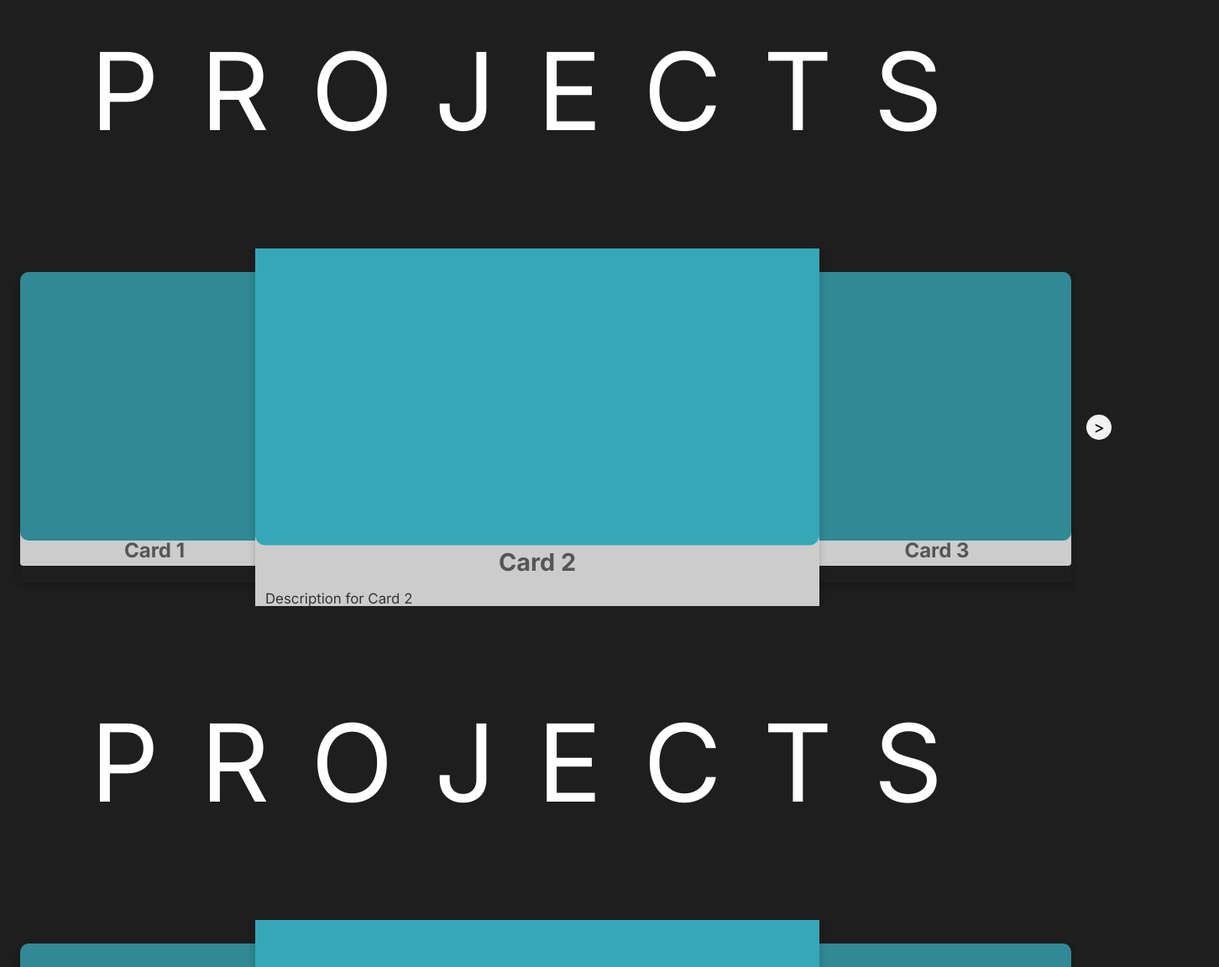
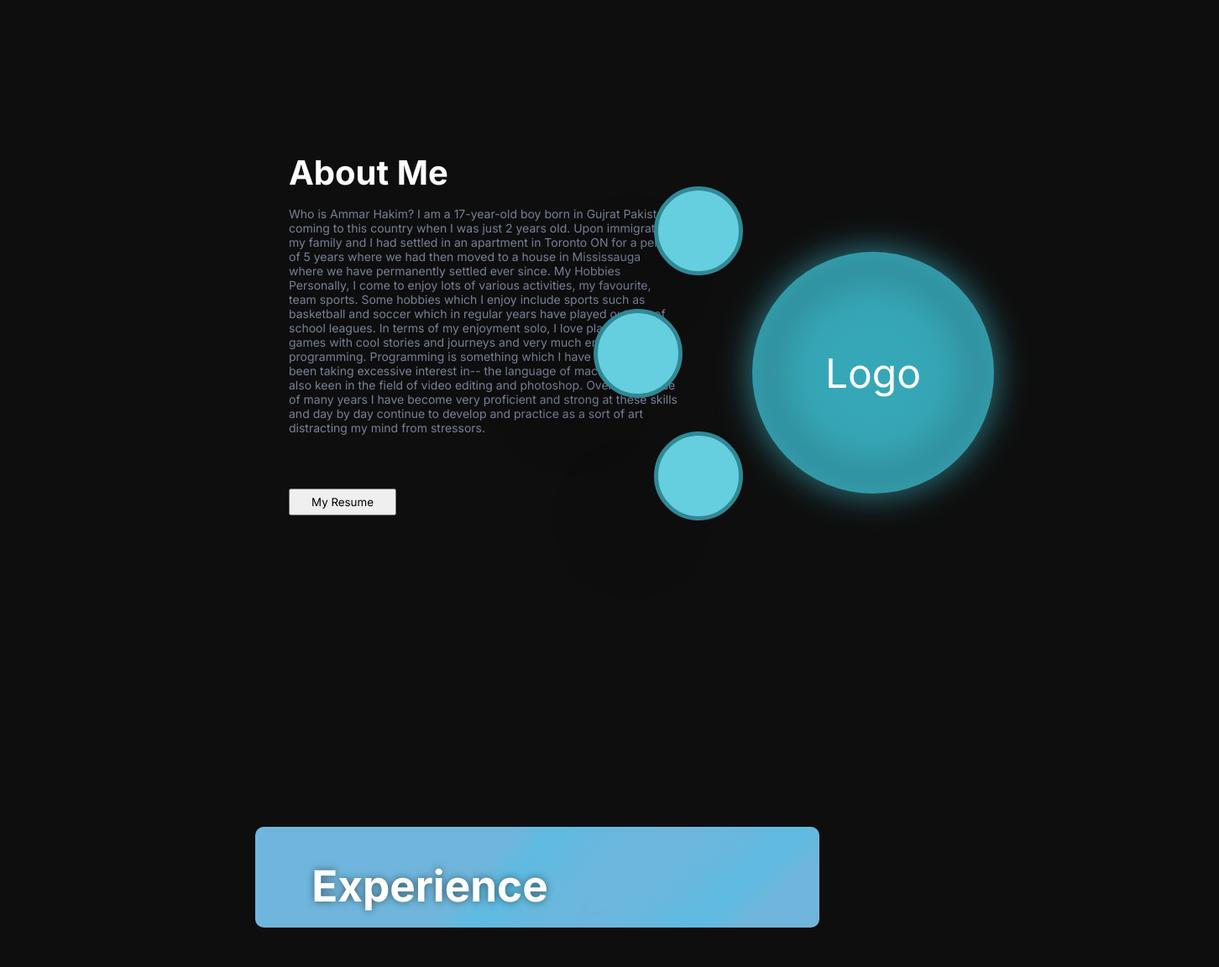
Before and after one commit to ammxr/ammxr.github.io, a React (Create React App) app: page / in a window 1280 px wide. Shown: the part 883-2035 px from the top of the page at 84% size, 1452 px wide, since content can reach past the window. Built offline with nearby package versions, Linux system fonts and the light colour scheme.

Commit message:
AboutMe Component
Created component and created design

```diff
--- a/src/App.css
+++ b/src/App.css
@@ -1,8 +1,22 @@
 :root {
   --black: #1E1E1E;
+  --bluePrimary: #36A7B7;
+  --blueSecondary: #308995;
+  --black : rgb(14, 14, 14);
+  --gray : #788097;
+  --blueCard : #DDF8FE;
+  --purple: rgb(238 210 255);
+  --boxShadow : 0px 19px 60px rgb(0 0 0 / 8%);
+  --orangeCard: rgba(252, 166, 31, 0.45);
+  --smboxShadow: -79px 51px 60px rgba(0, 0, 0, 0.08);
   background-color: var(--black);
 }
-
+body {
+  scroll-snap-type: y mandatory;
+}
+html {
+  font-size: 16px;
+}
 section {
   height: 100vh;
   width: 100%;
@@ -10,7 +24,9 @@ section {
   flex-direction: column;
   justify-content: center;
   align-items: center;
+  scroll-snap-align: start;
 }
+
 
 .App {
   padding: 0.5rem 3.5rem;
--- a/src/App.js
+++ b/src/App.js
@@ -1,15 +1,17 @@
 import React from 'react';
 import Navbar from './components/Navbar/Navbar';
 import Header from './components/Header/Header';
+import AboutMe from './components/AboutMe/AboutMe';
+import Experience from './components/Experience/Experience';
 import Projects from './components/Projects/Projects';
 import './App.css';
-
 function App() {
   return (
     <div className="app">
       <Navbar />
       <Header />
-      <Projects />
+      <AboutMe />
+      <Experience />
       <Projects />
     </div>
   );
--- /dev/null
+++ b/src/components/AboutMe/AboutMe.css
@@ -0,0 +1,162 @@
+.a-container {
+  display: flex;
+  height: 90vh;
+  margin-left: 21rem;
+  align-items: center;
+}
+
+/* Left side */
+.a-left {
+  margin-top: 14rem;
+  flex: 1;
+  display: flex;
+  flex-direction: column;
+  align-items: flex-end; /* Align circles to the right side */
+}
+
+.a-left > .a-secCircle {
+  margin-bottom: 2rem; /* Add spacing between the circles */
+}
+
+.a-contents {
+  color: var(--bluePrimary);
+  display: flex;
+  flex-direction: column;
+  position: relative;
+}
+
+.a-contents > :nth-child(1) {
+  color: white;
+  font-size: 2.5rem;
+  font-weight: bold;
+}
+
+.a-contents > :nth-child(2) {
+  color: var(--gray);
+  font-size: 14px;
+  margin-top: 1rem;
+}
+
+.s-button {
+  width: 8rem;
+  height: 2rem;
+  margin-top: 4rem;
+}
+
+/* Right side */
+.a-right {
+  position: relative;
+  display: flex;
+  flex-direction: column;
+  align-items: center;
+  flex: 1;
+}
+
+.a-secCircle {
+  width: 6rem;
+  height: 6rem;
+  position: relative;
+  border-radius: 100%;
+  border: 5px solid var(--blueSecondary);
+  display: flex;
+  align-items: center;
+  justify-content: center;
+  box-shadow: var(--smboxShadow);
+  background: rgb(101, 207, 223);
+}
+
+.a-secCircle > img {
+  transform: scale(0.4);
+}
+
+.a-secCircle:nth-child(1) {
+  top: 15rem;
+  left: -13rem;
+}
+
+.a-secCircle:nth-child(2) {
+  top: 17.5rem;
+  left: -17.5rem;
+}
+
+.a-secCircle:nth-child(3) {
+  top: 20rem;
+  left: -13rem;
+}
+
+.a-mainCircle {
+  position: relative;
+  width: 18rem;
+  height: 18rem;
+  border-radius: 100%;
+  background: var(--bluePrimary);
+  display: flex;
+  align-items: center;
+  justify-content: center;
+  z-index: 2;
+}
+
+.a-mainCircleGlow {
+  position: absolute;
+  width: 18rem;
+  height: 18rem;
+  border: 36px solid #308995;
+  filter: blur(20.5px);
+  box-sizing: border-box;
+  border-radius: 50%;
+  z-index: 3;
+}
+
+.a-mainCircleLogo {
+  font-size: 3rem;
+  color: white;
+}
+
+.a-backCircle {
+  position: absolute;
+  height: 13rem;
+  width: 13rem;
+  border-radius: 100%;
+  z-index: 1;
+}
+
+@media screen and (max-width: 480px) {
+  .works {
+    flex-direction: column;
+    height: 55rem;
+    padding: 0;
+    gap: 5rem;
+  }
+
+  .a-right {
+    display: flex;
+    align-items: flex-start;
+    justify-content: start;
+    transform: scale(0.7);
+  }
+
+  .a-mainCircle {
+    position: relative;
+    width: 18rem;
+    height: 18rem;
+    border-radius: 100%;
+    background: var(--bluePrimary);
+    z-index: 1;
+    display: flex;
+    align-items: center;
+    justify-content: center;
+  }
+
+  .a-mainCircleGlow {
+    position: absolute;
+    width: 469px;
+    height: 469px;
+    border: 36px solid #308995;
+    filter: blur(20.5px);
+    box-sizing: border-box;
+    border-radius: 50%;
+    top: -36px;
+    left: -36px;
+    z-index: 3;
+  }
+}
--- /dev/null
+++ b/src/components/AboutMe/AboutMe.jsx
@@ -0,0 +1,37 @@
+import React from "react";
+import "./AboutMe.css";
+import pkFlag from "../../images/AmmarHakimLogoInitials.png";
+import tmuLogo from "../../images/AmmarHakimLogoInitials.png";
+import programmingLogo from "../../images/AmmarHakimLogoInitials.png";
+
+const AboutMe = () => {
+  return (
+    <div className="a-container" id="a-container">
+
+      <div className="a-left">
+        <div className="a-contents">
+          <span>About Me</span>
+          <span>
+            Who is Ammar Hakim?  I am a 17-year-old boy born in Gujrat Pakistan coming to this country when I was just 2 years old. Upon immigration, my family and I had settled in an apartment in Toronto ON for a period of 5 years where we had then moved to a house in Mississauga where we have permanently settled ever since.
+            My Hobbies Personally, I come to enjoy lots of various activities, my favourite, team sports. Some hobbies which I enjoy include sports such as basketball and soccer which in regular years have played outside of school leagues. In terms of my enjoyment solo, I love playing video games with cool stories and journeys and very much enjoy programming. Programming is something which I have day by day been taking excessive interest in-- the language of machines. I am also keen in the field of video editing and photoshop. Over the course of many years I have become very proficient and strong at these skills and day by day continue to develop and practice as a sort of art distracting my mind from stressors.
+          </span>
+          <button className="button s-button">My Resume</button>
+        </div>
+      </div>
+
+      <div className="a-right">
+        <div className="a-secCircle"></div>
+        <div className="a-secCircle"></div>
+        <div className="a-secCircle"></div>
+        <div className="a-mainCircle">
+          <div className="a-mainCircleGlow"></div>
+          <div className="a-mainCircleLogo">Logo</div>
+        </div>
+        <div className="a-backCircle"></div>
+        <div className="a-backCircle"></div>
+      </div>
+    </div>
+  );
+};
+
+export default AboutMe;
--- a/src/components/Card/Card.css
+++ b/src/components/Card/Card.css
@@ -2,6 +2,12 @@
 
 * {
   font-family: 'Inter', sans-serif;
+}
+
+.card-container {
+  display: flex;
+  justify-content: center;
+  align-items: center;
 }
 
 .card {
@@ -13,16 +19,6 @@
   transition: transform 0.3s ease;
   margin: 0 0.5rem;
   cursor: pointer;
-}
-
-.card.active {
-  transform: scale(1.2);
-  z-index: 1;
-  box-shadow: 0 10px 20px rgba(0, 0, 0, 0.2), 0 6px 6px rgba(0, 0, 0, 0.12);
-}
-
-.card.expanded {
-  width: 30rem;
 }
 
 .card .c-imageFrame {
@@ -54,7 +50,21 @@
 }
 
 .card.center-card {
-  width: 35rem;
+  width: 45rem;
+  transform: scale(1.2);
+  z-index: 1;
+}
+
+.card.center-card .c-imageFrame {
+  background-color: #36a7b7 !important;
+}
+
+.card:not(.center-card) {
+  transform: translateX(40%);
+}
+
+.card.center-card ~ .card {
+  transform: translateX(-40%);
 }
 
 .card .c-descriptionFrame {
@@ -67,23 +77,6 @@
 }
 
 .card.center-card {
-  transform: scale(1.2);
-  z-index: 1;
-}
-
-.card.center-card .c-imageFrame {
-  background-color: #36a7b7 !important;
-}
-
-.card.center-card ~ .card {
-  transform: translateX(20px);
-}
-
-.card.center-card ~ .card.center-card {
-  transform: translateX(-20px);
-}
-
-.card.center-card {
   transform-origin: center;
   transition: transform 0.3s ease;
 }
--- /dev/null
+++ b/src/components/Experience/Experience.css
@@ -0,0 +1,84 @@
+.e-sec {
+  font-family: 'Alata', sans-serif;
+  line-height: 90%;
+  text-align: left;
+  min-height: 100vh;
+  color: white;
+  width: 100%;
+  display: flex;
+  align-items: flex-end; /* Align items to the bottom */
+}
+
+e-name {
+  font-size: 4vw;
+  font-weight: 700;
+  margin: 0;
+  line-height: 50%;
+  align-items: left;
+  position: absolute;
+  left: 10%;
+  bottom: 30%;
+  text-shadow: 0 0 10px rgba(0, 0, 0, 0.5);
+  z-index: 1;
+}
+
+.e-container {
+  position: relative;
+  display: flex;
+  align-items: center;
+  justify-content: center;
+  padding: 20px;
+  background-color: #70b6dc;
+  width: 50%;
+  height: 10vh;
+  margin: auto;
+  border-radius: 10px;
+  overflow: hidden;
+}
+
+.e-wave,
+.e-wave::before,
+.e-wave::after {
+  content: '';
+  position: absolute;
+  top: 50%;
+  left: 50%;
+  transform-origin: 50% 50%;
+  border-radius: 38% 42%;
+  background-color: transparent;
+  filter: blur(12px);
+  box-shadow: inset 0 0 10vw rgba(0, 213, 255, 0.435);
+  animation: spin 16s infinite linear;
+  z-index: 0;
+}
+
+.e-wave {
+  width: 200%;
+  height: 200%;
+  margin-left: -50%;
+  margin-top: -50%;
+}
+
+.e-wave::before {
+  width: 100%;
+  height: 100%;
+  margin-left: -50%;
+  margin-top: -50%;
+  box-shadow: inset 0 0 10vw rgba(12, 190, 255, 0.753);
+  animation: spin 13s infinite linear;
+}
+
+.e-wave::after {
+  width: 100%;
+  height: 100%;
+  margin-left: -50%;
+  margin-top: -50%;
+  box-shadow: inset 0 0 10vw rgba(110, 255, 255, 0.542);
+  animation: spin 10s infinite linear;
+}
+
+@keyframes spin {
+  100% {
+    transform: rotate(360deg);
+  }
+}
--- /dev/null
+++ b/src/components/Experience/Experience.jsx
@@ -0,0 +1,15 @@
+import React from 'react';
+import './Experience.css';
+
+const Experience = () => {
+  return (
+    <section className="e-sec">
+      <div className="e-container">
+        <e-name>Experience</e-name>
+        <div className="e-wave"></div>
+      </div>
+    </section>
+  );
+};
+
+export default Experience;
--- a/src/components/Projects/Projects.css
+++ b/src/components/Projects/Projects.css
@@ -12,7 +12,7 @@
   font-family: Inter, sans-serif;
   font-size: 8rem;
   font-weight: 400;
-  letter-spacing: 0.385em;
+  letter-spacing: 0.285em;
   text-align: center;
   color: #fff;
 }
@@ -22,6 +22,8 @@
   align-items: center;
   justify-content: center;
   transition: transform 0.3s ease;
+  margin-bottom: 20%;
+  padding-top: 20%;
 }
 
 .card {
@@ -31,6 +33,7 @@
   position: relative;
   transition: transform 0.3s ease;
   margin: 0 0.5rem;
+
 }
 
 .card .c-imageFrame {
```
Also changed, not shown: src/images/tmuLogo.png (added).
